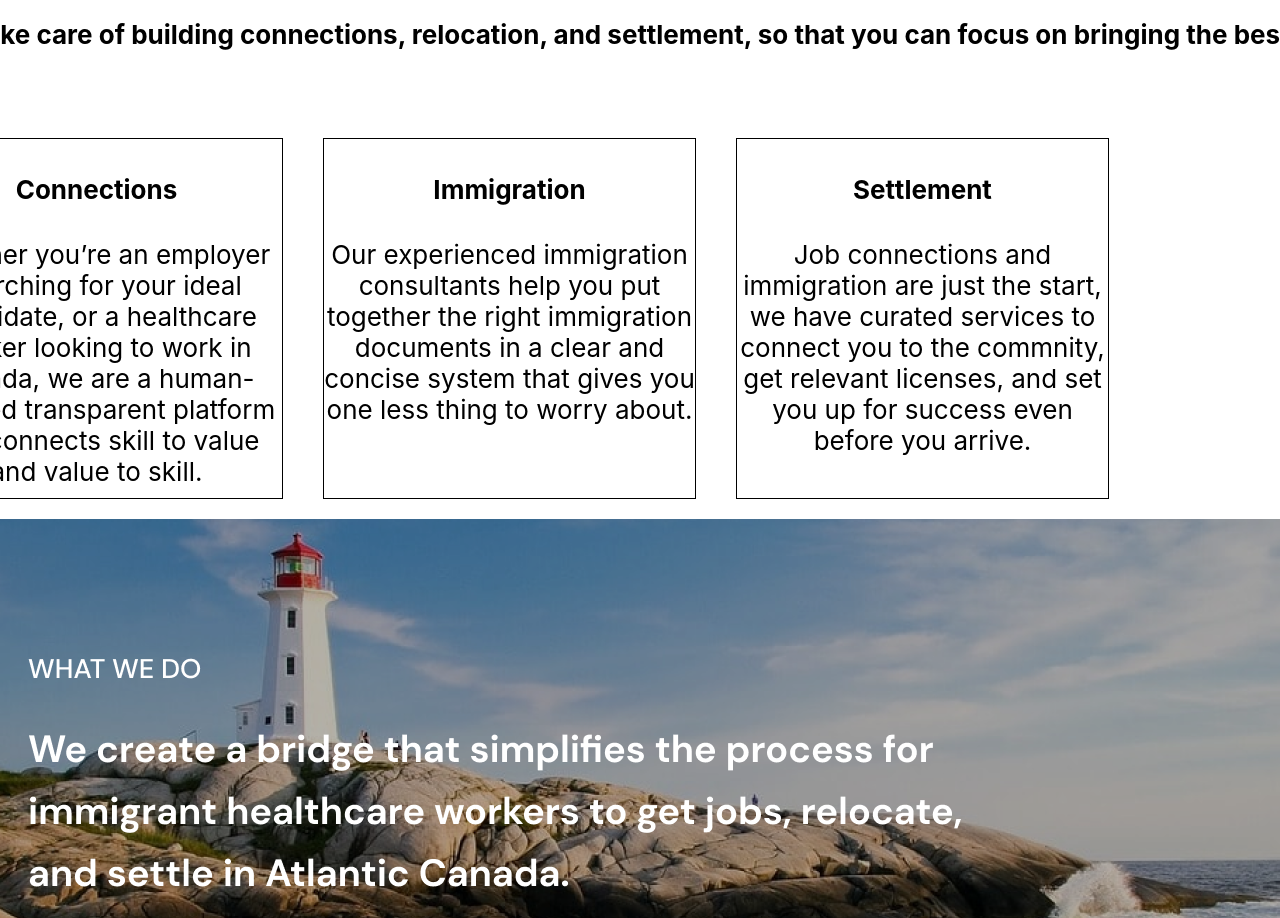
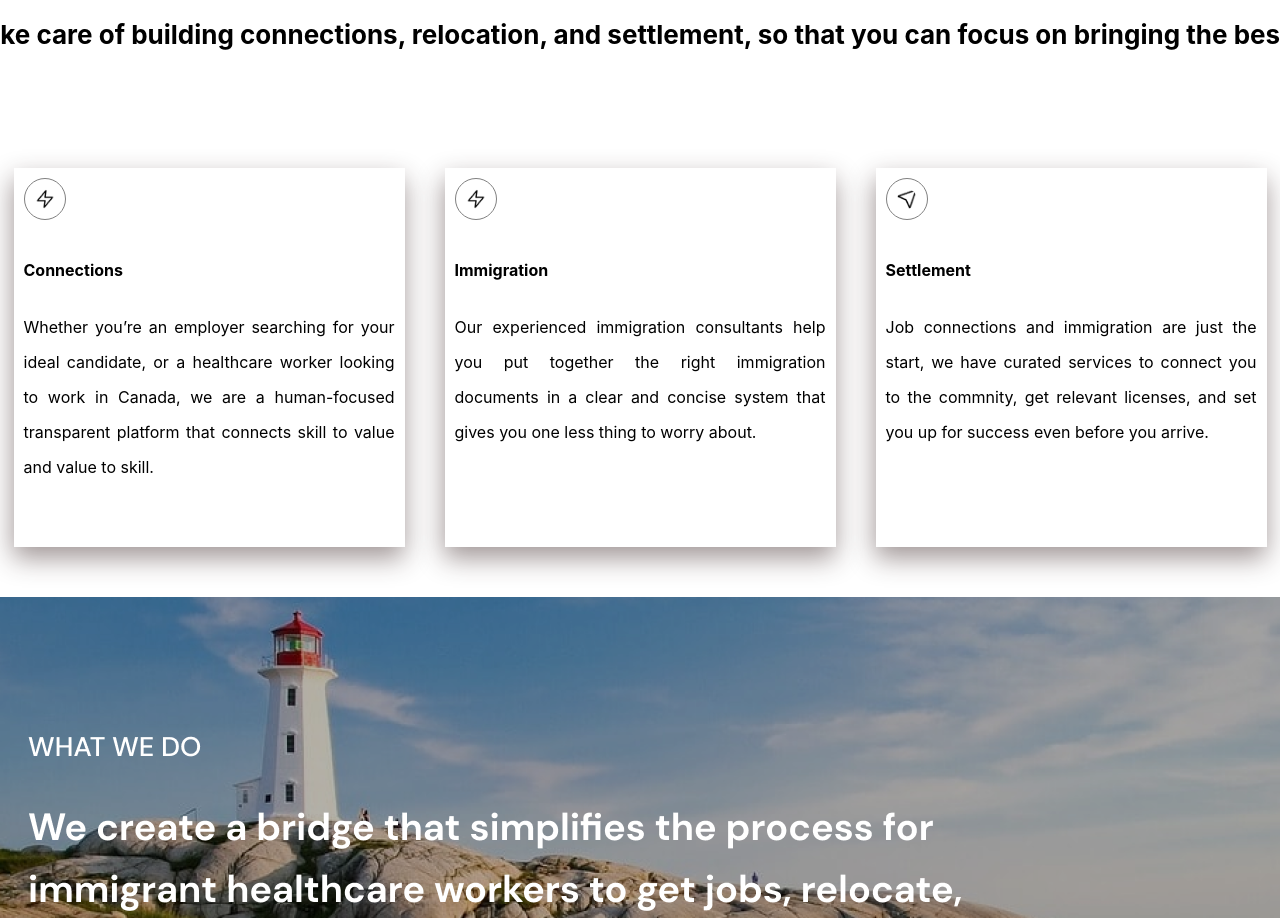
Before and after one commit to devmagos/essential-recruit, a React (Create React App) app: page / in a window 1280 px wide. Shown: the part 1084-2002 px from the top of the page. Built offline with nearby package versions, Linux system fonts and the light colour scheme.

Commit message:
add card icons with styles

```diff
--- a/src/components/Home/Home.css
+++ b/src/components/Home/Home.css
@@ -46,6 +46,8 @@ body {
 
 .card-section {
     display: flex;
+    margin: 30px;
+    justify-content: center;
     background-color: #fff;
 }
 
@@ -53,9 +55,23 @@ body {
     width: 371px;
     margin: 20px;
     height: 359px;
-    border: 0.5px solid #000;
+    border: none;
     color: #000;
+    padding: 10px;
+    line-height: 35px;
+    font-size: medium;
+    text-align: justify;
     background: #fff;
+    box-shadow: -1px 11px 25px 0px rgba(153,142,142,0.93);
+    -webkit-box-shadow: -1px 11px 25px 0px rgba(153,142,142,0.93);
+    -moz-box-shadow: -1px 11px 25px 0px rgba(153,142,142,0.93);
+}
+
+.cards-logo {
+    height: 20px;
+    padding: 10px;
+    border-radius: 50%;
+    border: 0.5px solid grey;
 }
 
 .applicants {
--- a/src/components/Home/Home.js
+++ b/src/components/Home/Home.js
@@ -18,6 +18,9 @@ import instagram from '../Images/instagram.png'
 import twitter from '../Images/twitter.png'
 import facebook from '../Images/facebook.png'
 import linkedin from '../Images/linkedin.png'
+import flash from '../Images/flash.png'
+// import flash from '../Images/flash.png'
+import arrow from '../Images/arrow.png'
 // import quidax from '../Images/quidax.png'
 
 function Home() {
@@ -44,6 +47,7 @@ function Home() {
             </div>
             <div className="card-section">
                 <div className="cards">
+                    <img src={flash} className="cards-logo" alt="decagon logo"/>
                     <h4>Connections</h4>
                     <p>
                     Whether you’re an employer searching for your ideal candidate, or a
@@ -52,6 +56,7 @@ function Home() {
                     </p>
                 </div>
                 <div className="cards">
+                     <img src={flash} className="cards-logo" alt="decagon logo"/>
                     <h4>Immigration</h4>
                     <p>
                     Our experienced immigration consultants help you put together the right
@@ -60,6 +65,7 @@ function Home() {
                     </p>
                 </div>
                 <div className="cards">
+                    <img src={arrow} className="cards-logo" alt="decagon logo"/>
                     <h4>Settlement</h4>
                     <p>
                     Job connections and immigration are just the start, we have curated services
```
Also changed, not shown: src/components/Images/arrow.png (added), src/components/Images/flash.png (added).
